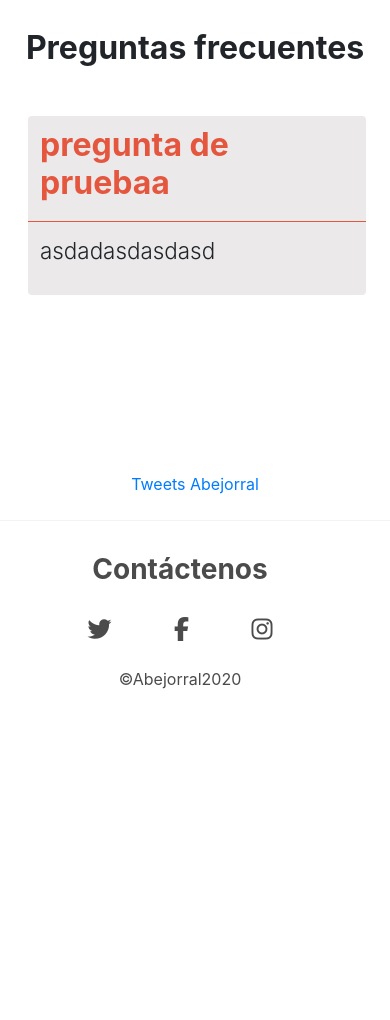
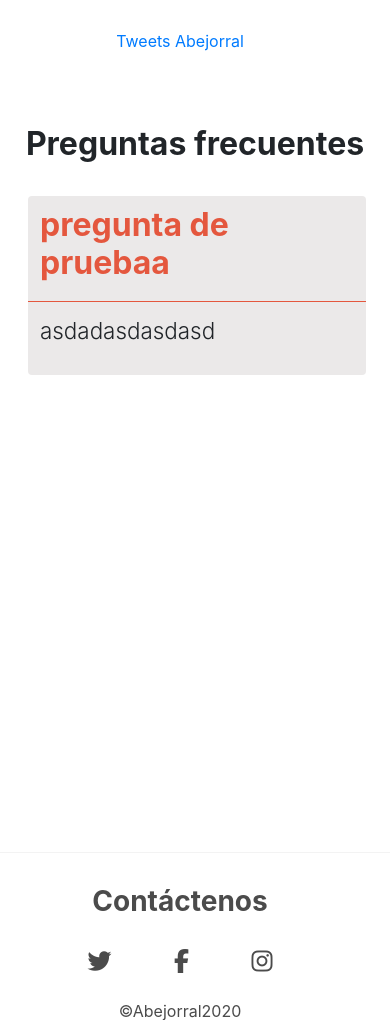
Before and after one commit to sam-oro/abejorral-turista, a PHP site: page /GIT/vistas/informate/informate.php in a window 390 px wide. Shown: the part 1309-2329 px from the top of the page. Before the commit the page ends 1998 px from the top, so only its background shows below. Run offline with PHP 8.4, Linux system fonts and the light colour scheme; data comes from the database, SQL or seed files in the repository; some libraries are stand-ins or nearby versions.

Commit message:
Cambios pedidos por Esteban

```diff
--- a/css/style.css
+++ b/css/style.css
@@ -489,7 +489,7 @@
 }
 
 .preguntas-frecuentes{
-    height: 300px;
+    height: 600px;
     overflow: scroll;
     margin-bottom: 5rem;
 }
--- a/vistas/includes/header_admin.php
+++ b/vistas/includes/header_admin.php
@@ -3,7 +3,6 @@
 <head>
     <meta charset="UTF-8">
     <meta name="viewport" content="width=device-width, initial-scale=1.0">
-    <title>Document</title>
 </head>
 <body>
     <nav class="navbar navbar-expand-lg navbar-light bg-nav">
--- a/vistas/includes/header_company.php
+++ b/vistas/includes/header_company.php
@@ -3,7 +3,6 @@
 <head>
     <meta charset="UTF-8">
     <meta name="viewport" content="width=device-width, initial-scale=1.0">
-    <title>Document</title>
 </head>
 <body>
     <nav class="navbar navbar-expand-lg navbar-light bg-nav">
--- a/vistas/includes/header_idx.php
+++ b/vistas/includes/header_idx.php
@@ -3,7 +3,6 @@
 <head>
     <meta charset="UTF-8">
     <meta name="viewport" content="width=device-width, initial-scale=1.0">
-    <title>Document</title>
 </head>
 <body>
     <nav class="navbar navbar-expand-lg navbar-light bg-nav">
--- a/vistas/includes/header_user.php
+++ b/vistas/includes/header_user.php
@@ -3,7 +3,6 @@
 <head>
     <meta charset="UTF-8">
     <meta name="viewport" content="width=device-width, initial-scale=1.0">
-    <title>Document</title>
 </head>
 <body>
     <nav class="navbar navbar-expand-lg navbar-light bg-nav">
--- a/vistas/informate/informate.php
+++ b/vistas/informate/informate.php
@@ -25,7 +25,7 @@
 <head>
     <meta charset="UTF-8">
     <meta name="viewport" content="width=device-width, initial-scale=1.0">
-    <title>Inicio</title>
+    <title>Informate</title>
 
     <!--importacion boostrap-->
     <link rel="stylesheet" href="https://maxcdn.bootstrapcdn.com/bootstrap/4.0.0/css/bootstrap.min.css" integrity="sha384-Gn5384xqQ1aoWXA+058RXPxPg6fy4IWvTNh0E263XmFcJlSAwiGgFAW/dAiS6JXm" crossorigin="anonymous">
@@ -48,15 +48,14 @@
     </section>
 
     <section>
-            <?php
+    <div class="row col-12">
+        <div class="col-12 col-md-6">
+        <?php
             $sel = $conn ->query("SELECT * FROM tblvideo where cod='1'");
 
             while ($row=$sel->fetch_array()) {
                 echo('<div class="col-12 text-center"><iframe class="vista-video" width="560" height="330" src="'.$row[2].'" frameborder="0" allow="accelerometer; autoplay; clipboard-write; encrypted-media; gyroscope; picture-in-picture" allowfullscreen></iframe></div>');
             }
-            ?>
-
-            <?php
                 if(isset($_SESSION['rol'])){
                     if ($_SESSION['rol']==1){
                         ?>
@@ -107,10 +106,21 @@
                     </div>
                 </div>
             </div>
+        </div>
+
+        <div class="col-12 col-md-6">
+            <div class="text-center my-4">
+                <a class="twitter-timeline" data-lang="es" data-width="100%" data-height="700" href="https://twitter.com/AAbejorral?ref_src=twsrc%5Etfw">Tweets Abejorral</a>
+                <script async src="https://platform.twitter.com/widgets.js" charset="utf-8"></script>
+            </div>
+        </div>
+
+    </div>
+
     </section>
 
-    <Section>
-        <div class="text-center my-4">
+    <section>
+    <div class="text-center mt-5">
             <h2>Preguntas frecuentes</h2>
         </div>
         <div class="preguntas-frecuentes ml-1 ml-md-4 p-4">
@@ -130,13 +140,7 @@
         }
         ?>
         </div>
-    </Section>
 
-    <section>
-        <div class="text-center my-4">
-            <a class="twitter-timeline" data-lang="es" data-width="50%" data-height="900" href="https://twitter.com/AAbejorral?ref_src=twsrc%5Etfw">Tweets Abejorral</a>
-            <script async src="https://platform.twitter.com/widgets.js" charset="utf-8"></script>
-        </div>
     </section>
 
     <footer class="footer mt-4">
```
Also changed, not shown: index.php (+13 -1 lines).
